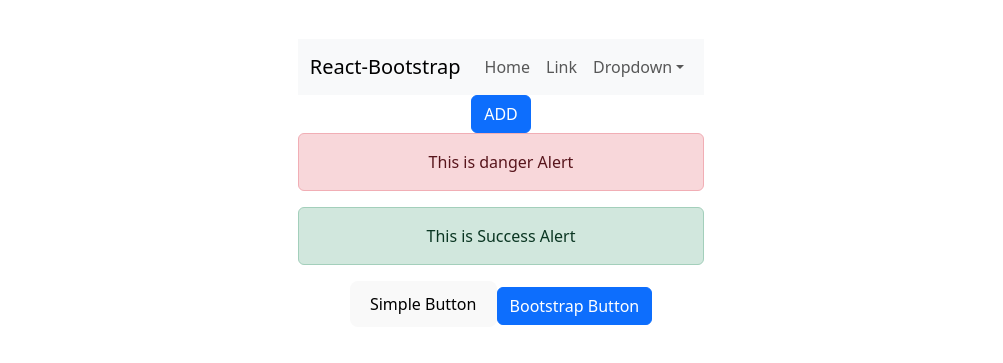
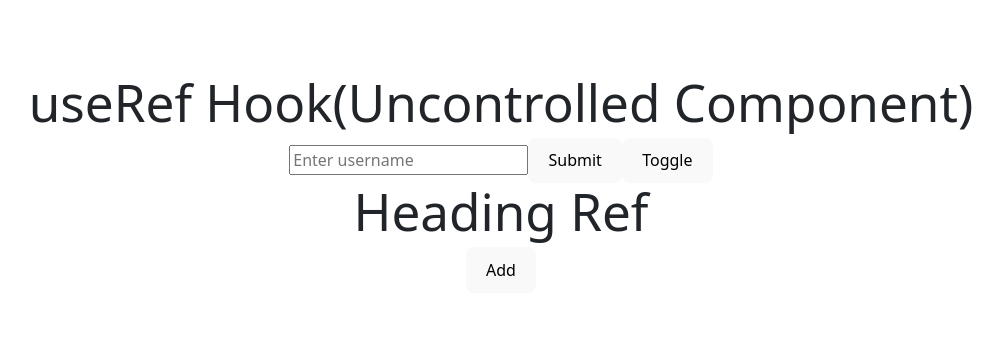
Before and after one commit to sakshi16-b/React19-tut, a React (Vite) app in the folder react19/: page / in a window 1280 px wide. Shown: the part 217-580 px from the top of the page, without its empty margins (139-1142 px from the left). Built offline with nearby package versions, Linux system fonts and the light colour scheme.

Commit message:
useRef done

```diff
--- a/react19/src/App.jsx
+++ b/react19/src/App.jsx
@@ -1,46 +1,34 @@
-import { useState, useEffect } from "react";
-import styled from "styled-components";
-import Button from "react-bootstrap/Button";
-import Alert from "react-bootstrap/Alert";
-import Container from "react-bootstrap/Container";
-import Nav from "react-bootstrap/Nav";
-import Navbar from "react-bootstrap/Navbar";
-import NavDropdown from "react-bootstrap/NavDropdown";
+import { useRef } from "react";
 import "./App.css";
 
 function App() {
+  const inputRef = useRef();
+  const h1Ref = useRef();
+  function handleSubmit() {
+    console.log(inputRef);
+    inputRef.current.style.color = "red";
+    inputRef.current.placeholder = "enter password";
+  }
+
+  const toggleHandle = () => {
+    if (inputRef.current.style.display != "none")
+      inputRef.current.style.display = "none";
+    else {
+      inputRef.current.style.display = "inline";
+    }
+  };
+
+  function handleAdd() {
+  h1Ref.current.style.color="green"
+  }
   return (
     <>
-      <Navbar expand="lg" className="bg-body-tertiary">
-        <Container>
-          <Navbar.Brand href="#home">React-Bootstrap</Navbar.Brand>
-          <Navbar.Toggle aria-controls="basic-navbar-nav" />
-          <Navbar.Collapse id="basic-navbar-nav">
-            <Nav className="me-auto">
-              <Nav.Link href="#home">Home</Nav.Link>
-              <Nav.Link href="#link">Link</Nav.Link>
-              <NavDropdown title="Dropdown" id="basic-nav-dropdown">
-                <NavDropdown.Item href="#action/3.1">Action</NavDropdown.Item>
-                <NavDropdown.Item href="#action/3.2">
-                  Another action
-                </NavDropdown.Item>
-                <NavDropdown.Item href="#action/3.3">
-                  Something
-                </NavDropdown.Item>
-                <NavDropdown.Divider />
-                <NavDropdown.Item href="#action/3.4">
-                  Separated link
-                </NavDropdown.Item>
-              </NavDropdown>
-            </Nav>
-          </Navbar.Collapse>
-        </Container>
-      </Navbar>
-      <Button>ADD</Button>
-      <Alert variant={"danger"}>This is danger Alert</Alert>
-      <Alert variant={"success"}>This is Success Alert</Alert>
-      <button onClick={() => alert("Simple Btn")}>Simple Button</button>
-      <Button onClick={() => alert("Bootstrap Btn")}>Bootstrap Button</Button>
+      <h1>useRef Hook(Uncontrolled Component)</h1>
+      <input type="text" placeholder="Enter username" ref={inputRef} />
+      <button onClick={handleSubmit}>Submit</button>
+      <button onClick={toggleHandle}>Toggle</button>
+      <h1 ref={h1Ref}>Heading Ref</h1>
+      <button onClick={handleAdd}>Add</button>
     </>
   );
 }
```
